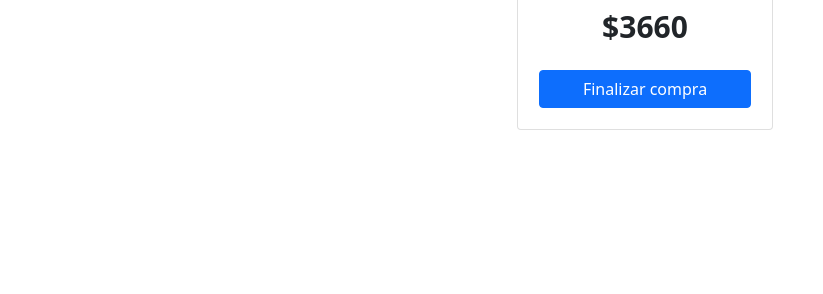
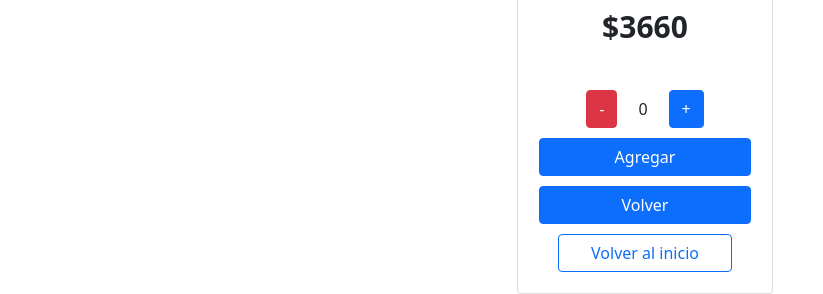
Before and after one commit to SandovalErika/Beauty.React, a React (Create React App) app: page /stock/1 in a window 1280 px wide. Shown: the part 508-802 px from the top of the page, without its empty margins (0-823 px from the left). Built offline with nearby package versions, Linux system fonts and the light colour scheme; a web font is replaced by a local one.

Commit message:
modificaciones

```diff
--- /dev/null
+++ b/src/component/ItemListContainer/Form.jsx
@@ -0,0 +1,67 @@
+import React from 'react'
+import { useState } from 'react'
+
+function Form() {
+   const [values, setValues] = useState({
+        nombre: '',
+        apellido: '',
+        email: ''
+    })
+
+    const handleInputChange = (e) => {
+        setValues({
+            ...values,
+            [e.target.name]: e.target.value
+        })
+    }
+
+    const handleSubmit = (e) => {
+        e.preventDefault()
+
+        console.log(values)
+    }
+
+    return (
+        <div className="container my-5">
+            <form onSubmit={handleSubmit}>
+                <h2 className='titleContac'>Contacto</h2>
+                <input
+                    className="form-control my-2"
+                    type="text"
+                    placeholder="Nombre"
+                    name="nombre"
+                    value={values.nombre}
+                    onChange={handleInputChange}
+                    />
+                {values.nombre.length === 0 && <small className='dateImput'>Campo obligatorio</small>}
+
+                <input
+                    className="form-control my-2"
+                    type="text"
+                    placeholder="Apellido"
+                    name="apellido"
+                    value={values.apellido}
+                    onChange={handleInputChange}
+                    />
+                {values.apellido.length === 0 && <small className='dateImput'>Campo obligatorio</small>}
+
+                <input
+                    className="form-control my-2"
+                    type="email"
+                    placeholder="Email"
+                    name="email"
+                    value={values.email}
+                    onChange={handleInputChange}
+                />
+                {values.email.length === 0 && <small className='dateImput'>Campo obligatorio</small>}
+
+                <div>
+                    <button className="btn btn-primary" type="submit">Enviar</button>
+                </div>
+
+            </form>
+        </div>
+    )
+}
+
+export default Form
--- a/src/component/ItemListContainer/ItemCount.jsx
+++ b/src/component/ItemListContainer/ItemCount.jsx
@@ -1,34 +1,79 @@
-import { useState } from "react";
+import React from 'react'
 
-const ItemCount = ({stock,initial = 1,onAdd}) => {
+// const ItemCount = ({stock,initial = 1,onAdd}) => {
 
-    const [count, setCount] = useState(initial);
+//     const [count, setCount] = useState(initial);
 
-    const increment = () => {
-            setCount(count + 1);
+//     const increment = () => {
+//             setCount(count + 1);
 
+//     }
+
+//     const decrement = () => {
+//         setCount(count - 1);
+//     }
+
+//     const confirm = () => {
+//         onAdd(count)
+//     }
+
+//     return (
+//         <div>
+//             <h4>Cantidad</h4>
+
+//             <div className='count'>
+//             <button type="button" class="btn btn-secondary btnCount" onClick={increment}>+</button>
+//             <p className="btnCount">{count}</p>
+//             <button type="button" class="btn btn-secondary btnCount" onClick={decrement}>-</button>
+//             <button type="button" class="btn btn-success btnCount" onClick={confirm}><i className='material-icons'>done</i></button>
+//             </div>
+//         </div>
+//     );
+// }
+
+
+
+
+// export default ItemCount;
+
+const ItemCount = ({cantidad, modify, max}) => {
+
+
+
+     const handleRestar = () => {
+        if (cantidad > 0)  {
+            modify(cantidad - 1)
+        }
     }
 
-    const decrement = () => {
-        setCount(count - 1);
+
+    const handleSumar = () => {
+        if (cantidad < max) {
+            modify(cantidad + 1)
+        }
     }
 
-    const confirm = () => {
-        onAdd(count)
-    }
 
-    return (
-        <div>
-            <h4>Cantidad</h4>
+    return(
+        <div className='styleCount'>
+            <button
+                onClick={handleRestar}
+                className={`btn ${cantidad === 0 ? "btn-danger desactivado" : "btn-primary"}`}
+            >
+                -
+            </button>
 
-            <div className='count'>
-            <button type="button" class="btn btn-secondary btnCount" onClick={increment}>+</button>
-            <p className="btnCount">{count}</p>
-            <button type="button" class="btn btn-secondary btnCount" onClick={decrement}>-</button>
-            <button type="button" class="btn btn-success btnCount" onClick={confirm}><i className='material-icons'>done</i></button>
-            </div>
+            <span className="mx-3">{cantidad}</span>
+
+            <button
+                onClick={handleSumar}
+                className={`btn ${cantidad === max ? "btn-danger desactivado" : "btn-primary"}`}
+            >
+                +
+            </button>
         </div>
-    );
+    )
+
 }
 
 export default ItemCount;
--- a/src/component/stock.jsx
+++ b/src/component/stock.jsx
@@ -6,6 +6,7 @@ const stock = [
         price: 3660,
         image: 'https://d3ugyf2ht6aenh.cloudfront.net/stores/001/187/433/products/neon-1000x10001-3fdcb37a22e3bb762615901610328046-1024-1024.jpg',
         category: 'ojos',
+        stock: 20,
     },
     {
         id: 2,
@@ -14,6 +15,7 @@ const stock = [
         price: 2500,
         image: "https://d3ugyf2ht6aenh.cloudfront.net/stores/001/187/433/products/necessaire-the-skin1-6f2ea51af469177a3115900761719899-1024-1024.jpg",
         category: 'accesorios',
+        stock: 20,
     },
     {
         id: 3,
@@ -22,6 +24,7 @@ const stock = [
         price: 1800,
         image: "https://d3ugyf2ht6aenh.cloudfront.net/stores/001/187/433/products/undaunted1-a9a4c644b8fff3de6815979329939096-1024-1024.jpg",
         category: 'cara',
+        stock: 20,
     },
     {
         id: 4,
@@ -30,6 +33,7 @@ const stock = [
         price: 656,
         image: "https://d3ugyf2ht6aenh.cloudfront.net/stores/001/187/433/products/grande-gota-5cm-de-alto-seca1-a87a1d510431e13cdc15900717859352-640-0.jpg",
         category: 'accesorios',
+        stock: 20,
     },
     {
         id: 5,
@@ -38,6 +42,7 @@ const stock = [
         price: 4720,
         image: "https://d3ugyf2ht6aenh.cloudfront.net/stores/001/187/433/products/18-663a5187849335ad5a6c2c99be85a83c1-dca9fcccc21c176f5715901671045522-1024-1024.jpg",
         category: 'accesorios',
+        stock: 20,
     },
     {
         id: 6,
@@ -46,6 +51,7 @@ const stock = [
         price: 709,
         image: "https://d3ugyf2ht6aenh.cloudfront.net/stores/001/187/433/products/pigmento-sun-kiss1-9495f457164b27292615900854042791-1024-1024.jpg",
         category: 'ojos',
+        stock: 20,
     },
 
 ]
--- a/src/estilos.css
+++ b/src/estilos.css
@@ -114,3 +114,18 @@ h3 {
 .btnFinalize {
   width: 500px;
 }
+
+.styleCount {
+  display: flex;
+  align-items: center;
+  justify-content: center;
+  margin-top: 20px;
+}
+
+.dateImput {
+  color: red;
+}
+
+.titleContac {
+  margin-bottom: 50px;
+}
--- a/src/views/Contacto.jsx
+++ b/src/views/Contacto.jsx
@@ -1,11 +1,12 @@
 import React from 'react'
+import Form from '../component/ItemListContainer/Form'
 import Header from '../component/Header'
 
 function Contacto() {
     return (
         <>
             <Header/>
-            Contacto
+            <Form/>
         </>
     )
 }
--- a/src/views/Detalle.jsx
+++ b/src/views/Detalle.jsx
@@ -1,7 +1,8 @@
 import React, { useEffect, useState } from 'react'
 import Container from 'react-bootstrap/Container';
-import { useParams } from 'react-router';
+import { useHistory, useParams } from 'react-router';
 import Header from '../component/Header';
+import ItemCount from '../component/ItemListContainer/ItemCount';
 import stock from '../component/stock';
 
 
@@ -10,6 +11,10 @@ function Detalle(props) {
 
     const [datos,setDatos] = useState({})
     const {id} = useParams()
+
+    const {goBack, push} = useHistory()
+
+    const [cantidad, setCantidad] = useState(0)
 
 
     useEffect(() => {
@@ -24,6 +29,27 @@ function Detalle(props) {
         promesa.then(datos => setDatos(datos))
 
     },[id])
+
+    const addToCart = () => {
+        const newItem = {
+            id: datos.id,
+            title: datos.title,
+            price: datos.price,
+            image: datos.image,
+            stock: datos.stock,
+            cantidad: cantidad
+
+
+        }
+
+        console.log(newItem)
+
+
+
+        //  if (cantidad > 0) {
+        //     addToCart(newItem)
+        //}
+    }
 
 
 
@@ -43,11 +69,36 @@ function Detalle(props) {
                 {datos.description}
             </p>
             <p className="price">${datos.price}</p>
-            <button className="btn btn-primary">Finalizar compra</button>
+
+            <ItemCount cantidad={cantidad} modify={setCantidad} max={datos.stock}/>
+            <button
+               className="btn btn-primary"
+                onClick={addToCart}
+                >
+                Agregar
+            </button>
+
+
+            <button
+                className="btn btn-primary"
+                onClick={() => goBack()}
+            >
+                Volver
+            </button>
+
+            <button
+                className="btn btn-outline-primary mx-4"
+                onClick={() => push("/")}
+            >
+                Volver al inicio
+            </button>
         </div>
         </div>
         </div>
         </Container>
+
+
+
         </>
 
 
```
